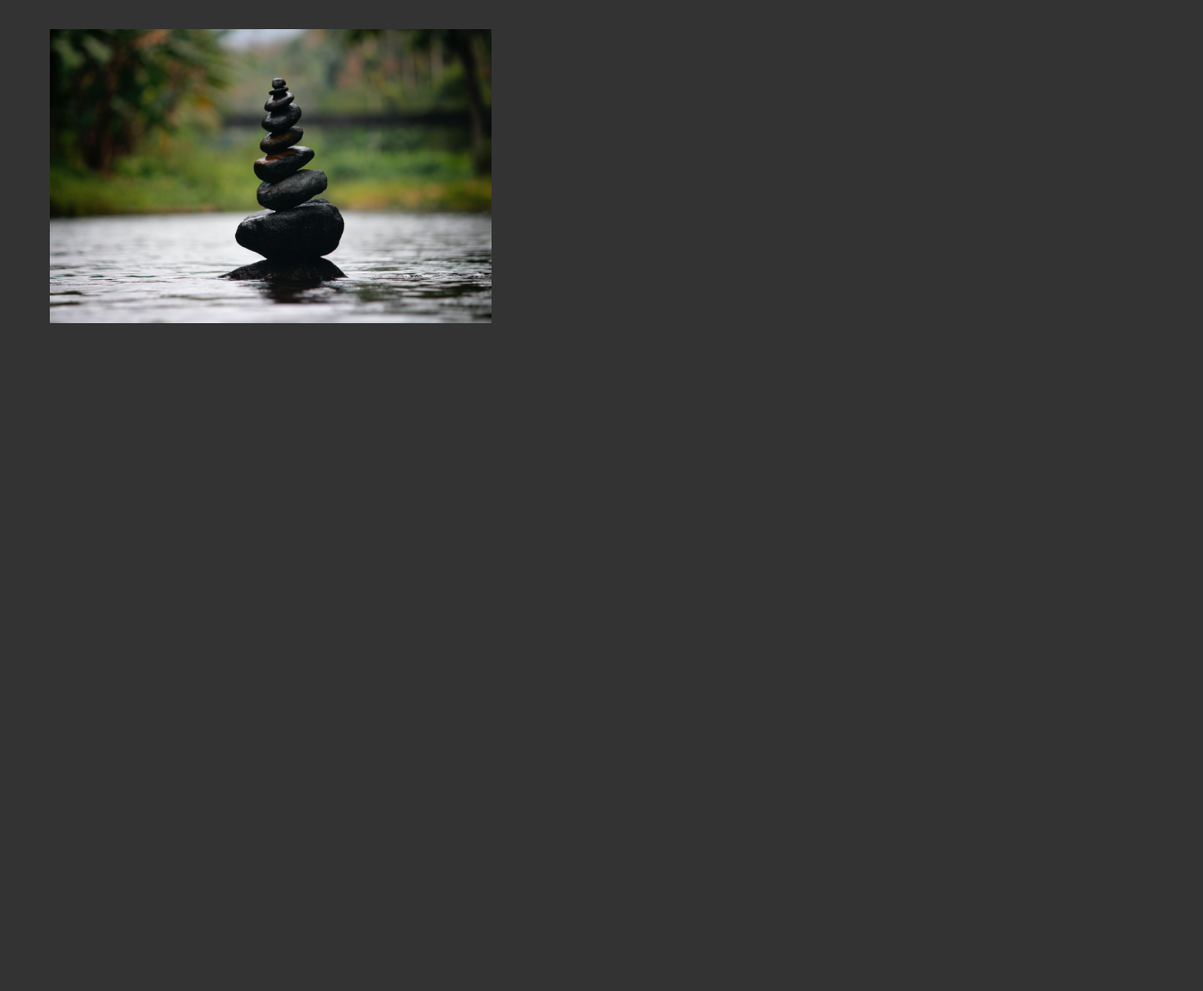
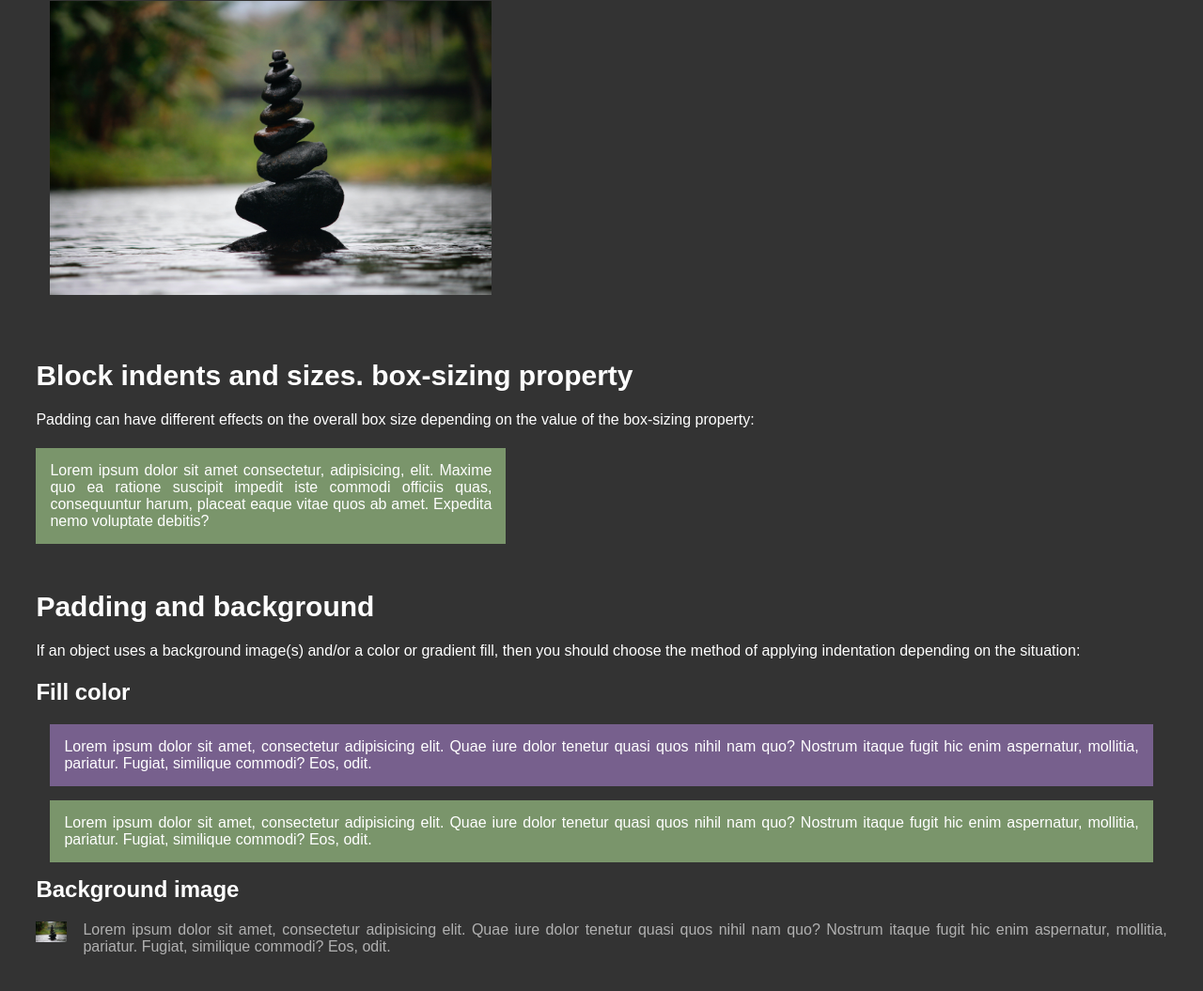
Before and after one commit to WEWEtya/Front_End, a plain HTML site: page padding and margin/index.html in a window 1280 px wide. Shown: the part 665-1720 px from the top of the page at 94% size. Before the commit the page ends 1068 px from the top, so only its background shows below. Drawn offline with Linux system fonts and the light colour scheme.

Commit message:
Padding and background
Fill color, Background image

```diff
--- a/padding and margin/css/style.css
+++ b/padding and margin/css/style.css
@@ -97,3 +97,24 @@ img.section_image{
   padding: 15px;
   width: 500px;
 }
+
+/* Block indents and sizes. box-sizing property */
+
+.section_item_size{
+  width: 500px;
+  padding: 15px;
+  box-sizing: border-box;
+}
+
+/* Padding and background */
+
+.section_item_background_color{
+  margin: 15px;
+  padding: 15px;
+}
+
+.section_item_background_image{
+  color: rgb(177, 177, 177);
+  padding: 0px 0px 0px 50px;
+  background: url("../img/pexels.jpg") 0 0px / 33px no-repeat;
+}
--- a/padding and margin/index.html
+++ b/padding and margin/index.html
@@ -22,7 +22,6 @@
 				<section class="section">
 					<h2>General information</h2>
 					<p>Padding - internal padding in the object, from borders to content. <br> Margin - external margin from the object, from the borders to the surrounding objects. <br> Applies to block and block-line objects</p>
-				</section>
 					<div class="section_block">
 						<h3>Block objects</h3>
 						<div class="section_item section_item_color_1 section_item_info">
@@ -51,6 +50,35 @@
 						<h3>Images</h3>
 						<img src="img/pexels.jpg" alt="image" class="section_image">
 					</div>
+				</section>
+				<!-- Indents and block sizes -->
+				<section class="section">
+					<h2>Block indents and sizes. box-sizing property</h2>
+					<p>Padding can have different effects on the overall box size depending on the value of the box-sizing property:</p>
+					<div class="section_item section_item_color_3 section_item_size	">
+						Lorem ipsum dolor sit amet consectetur, adipisicing, elit. Maxime quo ea ratione suscipit impedit iste commodi officiis quas, consequuntur harum, placeat eaque vitae quos ab amet. Expedita nemo voluptate debitis?
+					</div>
+				</section>
+				<!-- Padding and background -->
+				<section class="section">
+					<h2>Padding and background</h2>
+					<p>If an object uses a background image(s) and/or a color or gradient fill, then you should choose the method of applying indentation depending on the situation:</p>
+					<div class="section_block">
+						<h3>Fill color</h3>
+						<div class="section_item section_item_color_2 section_item_background_color">
+							Lorem ipsum dolor sit amet, consectetur adipisicing elit. Quae iure dolor tenetur quasi quos nihil nam quo? Nostrum itaque fugit hic enim aspernatur, mollitia, pariatur. Fugiat, similique commodi? Eos, odit.
+						</div>
+						<div class="section_item section_item_color_3 section_item_background_color">
+							Lorem ipsum dolor sit amet, consectetur adipisicing elit. Quae iure dolor tenetur quasi quos nihil nam quo? Nostrum itaque fugit hic enim aspernatur, mollitia, pariatur. Fugiat, similique commodi? Eos, odit.
+						</div>
+					</div>
+					<div class="section_block">
+						<h3>Background image</h3>
+						<div class="section_item section_item_background_image">
+							Lorem ipsum dolor sit amet, consectetur adipisicing elit. Quae iure dolor tenetur quasi quos nihil nam quo? Nostrum itaque fugit hic enim aspernatur, mollitia, pariatur. Fugiat, similique commodi? Eos, odit.
+						</div>
+					</div>
+				</section>
 			</div>
 		</div>
 	</body>
```
Lines whose indentation alone changed are shown as unchanged.
